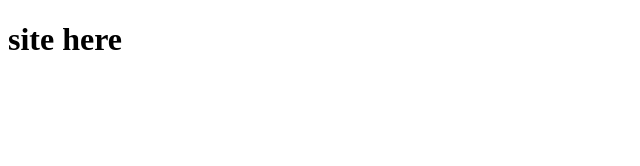
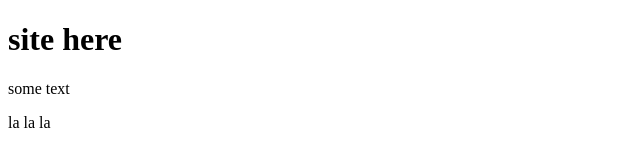
Before and after one commit to Syritchenko/site, a plain HTML site: page index.html in a window 1280 px wide. Shown: the whole page, without its empty margins (0-640 px from the left). Drawn offline with Linux system fonts and the light colour scheme.

Commit message:
second commit

```diff
--- a/index.html
+++ b/index.html
@@ -7,5 +7,7 @@
 </head>
 <body>
     <h1>site here</h1>
+    <p>some text</p>
+    <P>la la la</P>
 </body>
 </html>
```
